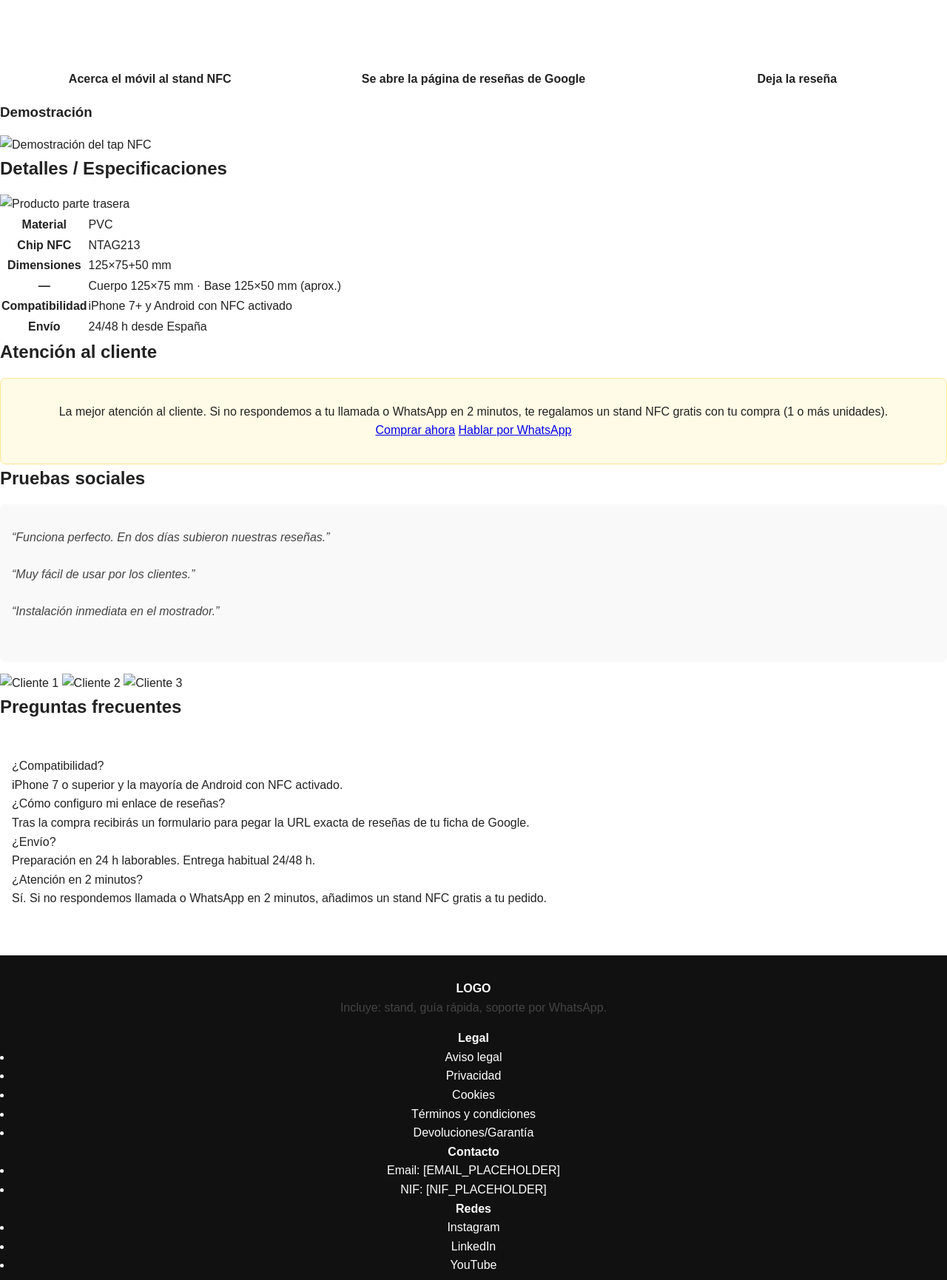
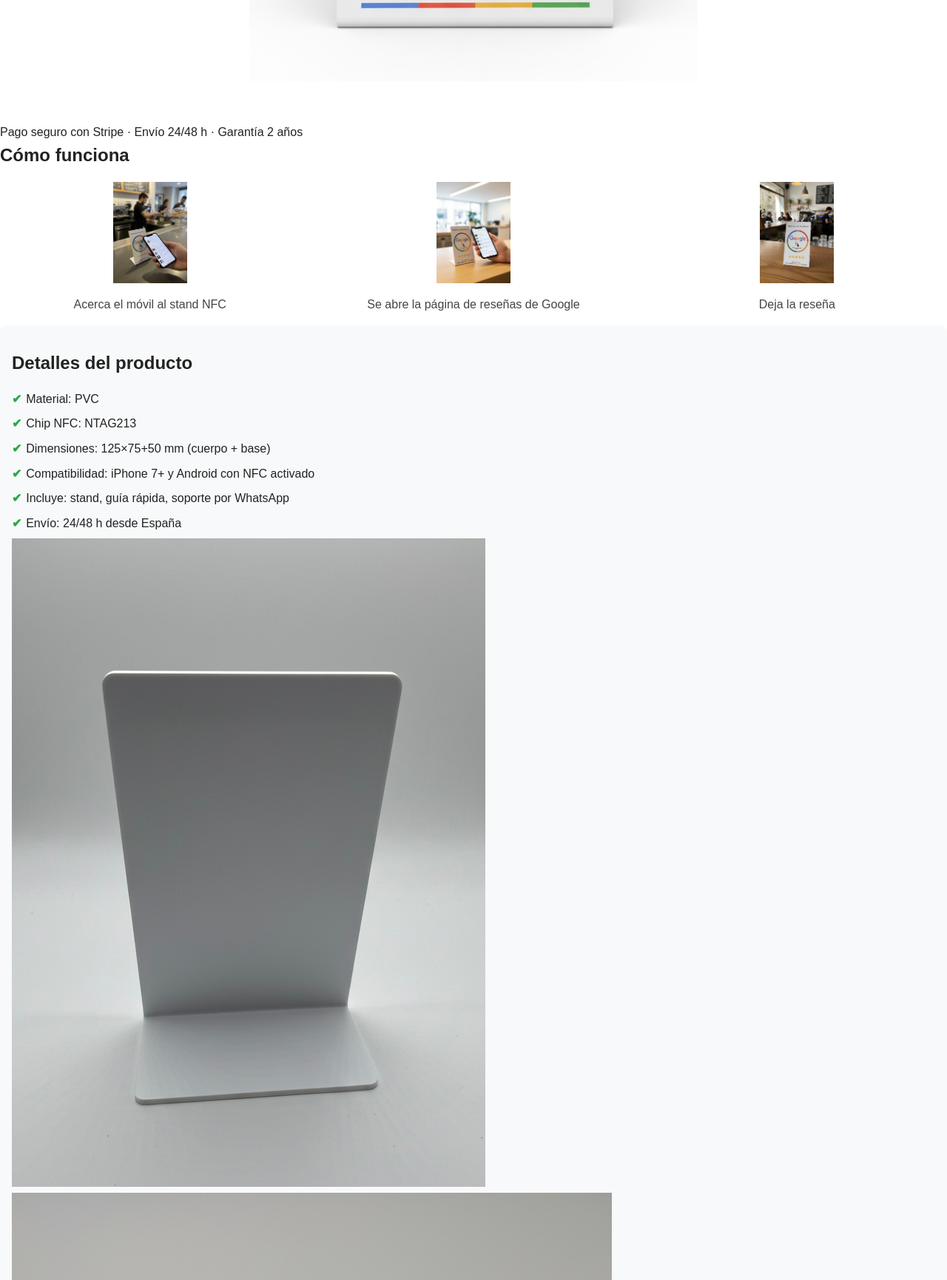
Before and after one commit to luqueleonjose-del/reviply-site, a plain HTML site: page reviply_site_with_photos/index.html in a window 1280 px wide. Shown: the part 1069-2800 px from the top of the page at 74% size. Drawn offline with Linux system fonts and the light colour scheme.

Commit message:
Update index.html

```diff
--- a/reviply_site_with_photos/index.html
+++ b/reviply_site_with_photos/index.html
@@ -1,151 +1,133 @@
 <!DOCTYPE html>
 <html lang="es">
 <head>
-  <meta charset="utf-8" />
-  <meta name="viewport" content="width=device-width, initial-scale=1" />
-  <title>Reviply – Stand NFC para reseñas</title>
-  <meta name="description" content="Stand NFC de PVC con chip NTAG213. Toca y abre el enlace de reseñas de Google. Envío 24/48 h. Precio 19 €." />
-  <link rel="icon" href="assets/img/fav.svg">
-  <meta property="og:title" content="Reviply – Stand NFC para reseñas" />
-  <meta property="og:description" content="Stand NFC de PVC con chip NTAG213. Toca y abre el enlace de reseñas de Google. Envío 24/48 h. Precio 19 €." />
-  <meta property="og:type" content="website" />
-  <meta property="og:image" content="assets/img/foto-2-producto-frontal.png" />
-  <meta name="twitter:card" content="summary_large_image" />
-  <meta name="twitter:image" content="assets/img/foto-2-producto-frontal.png" />
-  <link rel="stylesheet" href="styles/styles.css">
-  <script defer src="scripts/script.js"></script>
+  <meta charset="UTF-8">
+  <meta name="viewport" content="width=device-width, initial-scale=1.0">
+  <title>Stand NFC para reseñas en Google - Reviply</title>
+  <meta name="description" content="Stand NFC en PVC con chip NTAG213 para reseñas en Google. Compatible con iPhone 7+ y Android con NFC. Envío 24/48h desde España. Precio: 19€ con envío incluido.">
+  <link rel="stylesheet" href="/styles/styles.css">
 </head>
 <body>
-  <div class="topbar"><div class="wrap topbar-inner"><span data-i18n="topbar">Envío gratis · Pago seguro con Stripe</span></div></div>
-  <header class="nav"><div class="wrap nav-inner">
-    <a href="#" aria-label="Inicio"><strong>LOGO</strong></a>
-    <nav class="menu" aria-label="Primary">
-      <a href="#how" data-i18n="nav_benefits">Cómo funciona</a>
-      <a href="#details" data-i18n="nav_details">Detalles</a>
-      <a href="#support" data-i18n="nav_support">Atención</a>
-      <a href="#faq" data-i18n="nav_faq">FAQ</a>
-    </nav>
-    <div class="lang" aria-label="Language">
-      <button type="button" data-lang="es" class="active" aria-pressed="true" data-i18n="lang_es">ES</button>
-      <button type="button" data-lang="en" aria-pressed="false" data-i18n="lang_en">EN</button>
+  <!-- Barra superior -->
+  <div class="top-bar">
+    <span>Envío gratis · Pago seguro con Stripe</span>
+  </div>
+
+  <!-- Header -->
+  <header class="header">
+    <div class="logo">LOGO</div>
+    <div class="lang-switch">
+      <button onclick="setLang('es')">ES</button> |
+      <button onclick="setLang('en')">EN</button>
     </div>
-  </div></header>
+  </header>
 
-  <section class="wrap hero" id="home">
-    <span class="badge" data-i18n="hero_badge">Stand NFC</span>
-    <div class="hero-grid">
-      <div>
-        <h1 class="h1" data-i18n="hero_title">Stand NFC para reseñas en Google</h1>
-        <p class="lead" data-i18n="hero_sub">Acerca el móvil y se abre tu enlace de reseñas.</p>
-        <div class="chiprow" aria-hidden="true">
-          <span class="chip">PVC</span><span class="chip">NTAG213</span><span class="chip">24/48 h</span><span class="chip">2 años garantía</span>
-        </div>
-        <div class="cta">
-          <a class="btn btn-primary" data-checkout data-i18n="cta_buy" href="#">Comprar ahora</a>
-          <a class="btn btn-ghost" data-whatsapp data-i18n="cta_whatsapp" href="#" target="_blank" rel="noopener">Hablar por WhatsApp</a>
-        </div>
-        <div class="small" style="margin-top:10px"><strong data-i18n="price_label">Precio</strong>: <span data-i18n="price_value">19 €</span> · <span data-i18n="avail">Disponibilidad inmediata</span></div>
-      </div>
-      <aside class="hero-card">
-        <img src="assets/img/foto-2-producto-frontal.png" alt="Producto vista frontal" width="600" height="900" loading="lazy">
-        <div class="small" style="margin-top:10px" data-i18n="includes">Incluye: stand, guía rápida, soporte por WhatsApp.</div>
-      </aside>
+  <!-- Hero -->
+  <section class="hero">
+    <h1 data-i18n="hero_title">Stand NFC para reseñas en Google</h1>
+    <p data-i18n="hero_subtitle">Acerca el móvil y se abre tu enlace de reseñas.</p>
+    <p class="price">Precio: 19 €</p>
+    <div class="hero-cta">
+      <a href="[STRIPE_PAYMENT_LINK]" class="btn primary" data-i18n="buy_now">Comprar ahora</a>
+      <a href="https://wa.me/34690232999?text=Hola!%20Me%20interesa%20el%20stand%20NFC%20🙌%20Voy%20a%20poner%20a%20prueba%20vuestro%20récord%20de%20respuesta%20de%202%20minutos%20😉" class="btn secondary" target="_blank">Hablar por WhatsApp</a>
     </div>
+    <img src="/assets/img/hero-producto.jpg" alt="Foto frontal del stand NFC" loading="lazy">
   </section>
 
-  <div class="trustbar"><div class="wrap trust-inner"><span data-i18n="trust">Pago seguro con Stripe · Envío 24/48 h · Garantía 2 años</span></div></div>
-
-  <section class="wrap section" id="how">
-    <h2 data-i18n="how_title">Cómo funciona</h2>
-    <div class="steps">
-      <div class="step"><img src="assets/img/foto-1-cliente-resena.png" alt="Cliente acercando el móvil al stand" width="360" height="540" loading="lazy"><strong data-i18n="how_1_t">Acerca el móvil al stand NFC</strong></div>
-      <div class="step"><img src="assets/img/foto-7-extra.png" alt="Se abre la página de reseñas" width="360" height="540" loading="lazy"><strong data-i18n="how_2_t">Se abre la página de reseñas de Google</strong></div>
-      <div class="step"><img src="assets/img/foto-5-mostrador.png" alt="Stand en mostrador real" width="360" height="540" loading="lazy"><strong data-i18n="how_3_t">Deja la reseña</strong></div>
-    </div>
-    <div style="margin-top:18px">
-      <h3 data-i18n="demo_title">Demostración</h3>
-      <img src="assets/img/foto-7-extra.png" width="1200" height="1800" alt="Demostración del tap NFC" loading="lazy">
-    </div>
+  <!-- Barra de confianza -->
+  <section class="trust-bar">
+    <span>Pago seguro con Stripe · Envío 24/48 h · Garantía 2 años</span>
   </section>
 
-  <section class="wrap section" id="details">
-    <h2 data-i18n="details_title">Detalles / Especificaciones</h2>
-    <div class="product">
-      <div><img src="assets/img/foto-3-producto-trasera.png" alt="Producto parte trasera" width="600" height="900" loading="lazy"></div>
-      <div>
-        <table class="table">
-          <tbody>
-            <tr><th data-i18n="material">Material</th><td data-i18n="material_val">PVC</td></tr>
-            <tr><th data-i18n="chip">Chip NFC</th><td data-i18n="chip_val">NTAG213</td></tr>
-            <tr><th data-i18n="dimensions">Dimensiones</th><td data-i18n="dimensions_val">125×75+50 mm</td></tr>
-            <tr><th>—</th><td data-i18n="dimensions_breakdown">Cuerpo 125×75 mm · Base 125×50 mm (aprox.)</td></tr>
-            <tr><th data-i18n="compat">Compatibilidad</th><td data-i18n="compat_val">iPhone 7+ y Android con NFC activado</td></tr>
-            <tr><th data-i18n="shipping">Envío</th><td data-i18n="shipping_val">24/48 h desde España</td></tr>
-          </tbody>
-        </table>
+  <!-- Cómo funciona -->
+  <section class="how-it-works">
+    <h2 data-i18n="how_it_works">Cómo funciona</h2>
+    <div class="steps">
+      <div class="step">
+        <img src="/assets/img/paso-1-tap.jpg" alt="Cliente acerca el móvil al stand NFC" loading="lazy">
+        <p>Acerca el móvil al stand NFC</p>
+      </div>
+      <div class="step">
+        <img src="/assets/img/paso-2-abrir-resenas.jpg" alt="Se abre la página de reseñas de Google" loading="lazy">
+        <p>Se abre la página de reseñas de Google</p>
+      </div>
+      <div class="step">
+        <img src="/assets/img/paso-3-mostrador.jpg" alt="Cliente deja la reseña" loading="lazy">
+        <p>Deja la reseña</p>
       </div>
     </div>
   </section>
 
-  <section class="wrap section" id="support">
-    <h2 data-i18n="support_title">Atención al cliente</h2>
-    <div class="support">
-      <div class="big" data-i18n="support_promise">La mejor atención al cliente. Si no respondemos a tu llamada o WhatsApp en 2 minutos, te regalamos un stand NFC gratis con tu compra (1 o más unidades).</div>
-      <div class="cta"><a class="btn btn-primary" data-checkout data-i18n="cta_buy" href="#">Comprar ahora</a>
-      <a class="btn btn-ghost" data-whatsapp data-i18n="cta_whatsapp" href="#" target="_blank" rel="noopener">Hablar por WhatsApp</a></div>
-    </div>
+  <!-- Especificaciones -->
+  <section class="details">
+    <h2>Detalles del producto</h2>
+    <ul>
+      <li>Material: PVC</li>
+      <li>Chip NFC: NTAG213</li>
+      <li>Dimensiones: 125×75+50 mm (cuerpo + base)</li>
+      <li>Compatibilidad: iPhone 7+ y Android con NFC activado</li>
+      <li>Incluye: stand, guía rápida, soporte por WhatsApp</li>
+      <li>Envío: 24/48 h desde España</li>
+    </ul>
+    <img src="/assets/img/detalle-trasera.jpg" alt="Vista trasera del stand NFC" loading="lazy">
+    <img src="/assets/img/comparativa-movil.jpg" alt="Comparativa de tamaño del stand junto a un móvil" loading="lazy">
   </section>
 
-  <section class="wrap section" id="proof">
-    <h2 data-i18n="testimonials_title">Pruebas sociales</h2>
-    <div class="testimonials">
-      <div class="testimonial"><p data-i18n="testimonial_1">“Funciona perfecto. En dos días subieron nuestras reseñas.”</p></div>
-      <div class="testimonial"><p data-i18n="testimonial_2">“Muy fácil de usar por los clientes.”</p></div>
-      <div class="testimonial"><p data-i18n="testimonial_3">“Instalación inmediata en el mostrador.”</p></div>
-    </div>
-    <div class="clients" style="margin-top:16px">
-      <img src="assets/img/foto-5-mostrador.png" width="160" height="240" alt="Cliente 1" loading="lazy">
-      <img src="assets/img/foto-6-comparativa.png" width="160" height="240" alt="Cliente 2" loading="lazy">
-      <img src="assets/img/foto-2-producto-frontal.png" width="160" height="240" alt="Cliente 3" loading="lazy">
-    </div>
+  <!-- Atención al cliente -->
+  <section class="support">
+    <h2>Atención al cliente</h2>
+    <p>La mejor atención al cliente. Si no respondemos a tu llamada o WhatsApp en 2 minutos, te regalamos un stand NFC gratis con tu compra (1 o más unidades).</p>
+    <a href="https://wa.me/34690232999?text=Hola!%20Me%20interesa%20el%20stand%20NFC%20🙌%20Voy%20a%20poner%20a%20prueba%20vuestro%20récord%20de%20respuesta%20de%202%20minutos%20😉" class="btn whatsapp" target="_blank">Escríbenos por WhatsApp</a>
   </section>
 
-  <section class="wrap section" id="faq">
-    <h2 data-i18n="faq_title">Preguntas frecuentes</h2>
-    <dl class="faq">
-      <dt data-faq data-i18n="faq_q1">¿Compatibilidad?</dt><dd data-i18n="faq_a1">iPhone 7 o superior y la mayoría de Android con NFC activado.</dd>
-      <dt data-faq data-i18n="faq_q2">¿Cómo configuro mi enlace de reseñas?</dt><dd data-i18n="faq_a2">Tras la compra recibirás un formulario para pegar la URL exacta de reseñas de tu ficha de Google.</dd>
-      <dt data-faq data-i18n="faq_q3">¿Envío?</dt><dd data-i18n="faq_a3">Preparación en 24 h laborables. Entrega habitual 24/48 h.</dd>
-      <dt data-faq data-i18n="faq_q4">¿Atención en 2 minutos?</dt><dd data-i18n="faq_a4">Sí. Si no respondemos llamada o WhatsApp en 2 minutos, añadimos un stand NFC gratis a tu pedido.</dd>
-    </dl>
+  <!-- Testimonios -->
+  <section class="testimonials">
+    <h2>Lo que dicen nuestros clientes</h2>
+    <div class="testimonial">⭐⭐⭐⭐⭐ “Muy fácil de usar y los clientes dejan reseñas sin problema.”</div>
+    <div class="testimonial">⭐⭐⭐⭐⭐ “Envío rápido y buena atención.”</div>
+    <div class="testimonial">⭐⭐⭐⭐⭐ “Ideal para mi negocio, ya tengo más reseñas en Google.”</div>
   </section>
 
-  <footer>
-    <div class="wrap footgrid">
-      <div><strong>LOGO</strong><p class="small" data-i18n="includes">Incluye: stand, guía rápida, soporte por WhatsApp.</p></div>
-      <div><strong data-i18n="legal_title">Legal</strong><ul>
-        <li><a href="legal/aviso-legal.html" data-i18n="legal_aviso">Aviso legal</a></li>
-        <li><a href="legal/privacidad.html" data-i18n="legal_priv">Privacidad</a></li>
-        <li><a href="legal/cookies.html" data-i18n="legal_cookies">Cookies</a></li>
-        <li><a href="legal/terminos.html" data-i18n="legal_terms">Términos y condiciones</a></li>
-        <li><a href="legal/devoluciones-garantia.html" data-i18n="legal_returns">Devoluciones/Garantía</a></li>
-      </ul></div>
-      <div><strong data-i18n="contact_title">Contacto</strong><ul>
-        <li><span data-i18n="contact_email">Email: [EMAIL_PLACEHOLDER]</span></li>
-        <li><span data-i18n="contact_nif">NIF: [NIF_PLACEHOLDER]</span></li>
-      </ul></div>
-      <div><strong data-i18n="social_title">Redes</strong><ul>
-        <li><a href="#" aria-label="Instagram">Instagram</a></li>
-        <li><a href="#" aria-label="LinkedIn">LinkedIn</a></li>
-        <li><a href="#" aria-label="YouTube">YouTube</a></li>
-      </ul></div>
-    </div>
+  <!-- FAQ -->
+  <section class="faq">
+    <h2>Preguntas frecuentes</h2>
+    <details>
+      <summary>¿Es compatible con mi móvil?</summary>
+      <p>Sí, funciona con iPhone 7 en adelante y cualquier Android con NFC activado.</p>
+    </details>
+    <details>
+      <summary>¿Cómo se configura?</summary>
+      <p>Nosotros lo enviamos listo para usar con tu enlace de reseñas de Google.</p>
+    </details>
+    <details>
+      <summary>¿Cuánto tarda el envío?</summary>
+      <p>Entre 24 y 48 horas dentro de España.</p>
+    </details>
+    <details>
+      <summary>¿Qué pasa si no respondéis?</summary>
+      <p>Si no respondemos a tu llamada o WhatsApp en 2 minutos, te regalamos un stand NFC gratis.</p>
+    </details>
+  </section>
+
+  <!-- Footer -->
+  <footer class="footer">
+    <nav>
+      <a href="/legal/aviso-legal.html">Aviso legal</a> |
+      <a href="/legal/privacidad.html">Privacidad</a> |
+      <a href="/legal/cookies.html">Cookies</a> |
+      <a href="/legal/terminos.html">Términos y condiciones</a> |
+      <a href="/legal/devoluciones-garantia.html">Devoluciones y garantía</a>
+    </nav>
+    <p>© 2025 Reviply · NIF: X00000000</p>
+    <p>Síguenos en redes sociales [placeholders]</p>
   </footer>
 
-  <a class="whatsapp-float" data-whatsapp aria-label="WhatsApp" href="#" target="_blank" rel="noopener">
-    <img src="assets/img/foto-6-comparativa.png" alt="" style="display:none">
-    <!-- using vector omitted, button background green already -->
-    <span style="font-size:0">WhatsApp</span>
+  <!-- Botón flotante WhatsApp -->
+  <a href="https://wa.me/34690232999?text=Hola!%20Me%20interesa%20el%20stand%20NFC%20🙌%20Voy%20a%20poner%20a%20prueba%20vuestro%20récord%20de%20respuesta%20de%202%20minutos%20😉"
+     class="whatsapp-float" aria-label="Hablar por WhatsApp" target="_blank">
+    <img src="https://upload.wikimedia.org/wikipedia/commons/6/6b/WhatsApp.svg" alt="WhatsApp" width="50">
   </a>
+
+  <script src="/scripts/script.js"></script>
 </body>
 </html>
```
